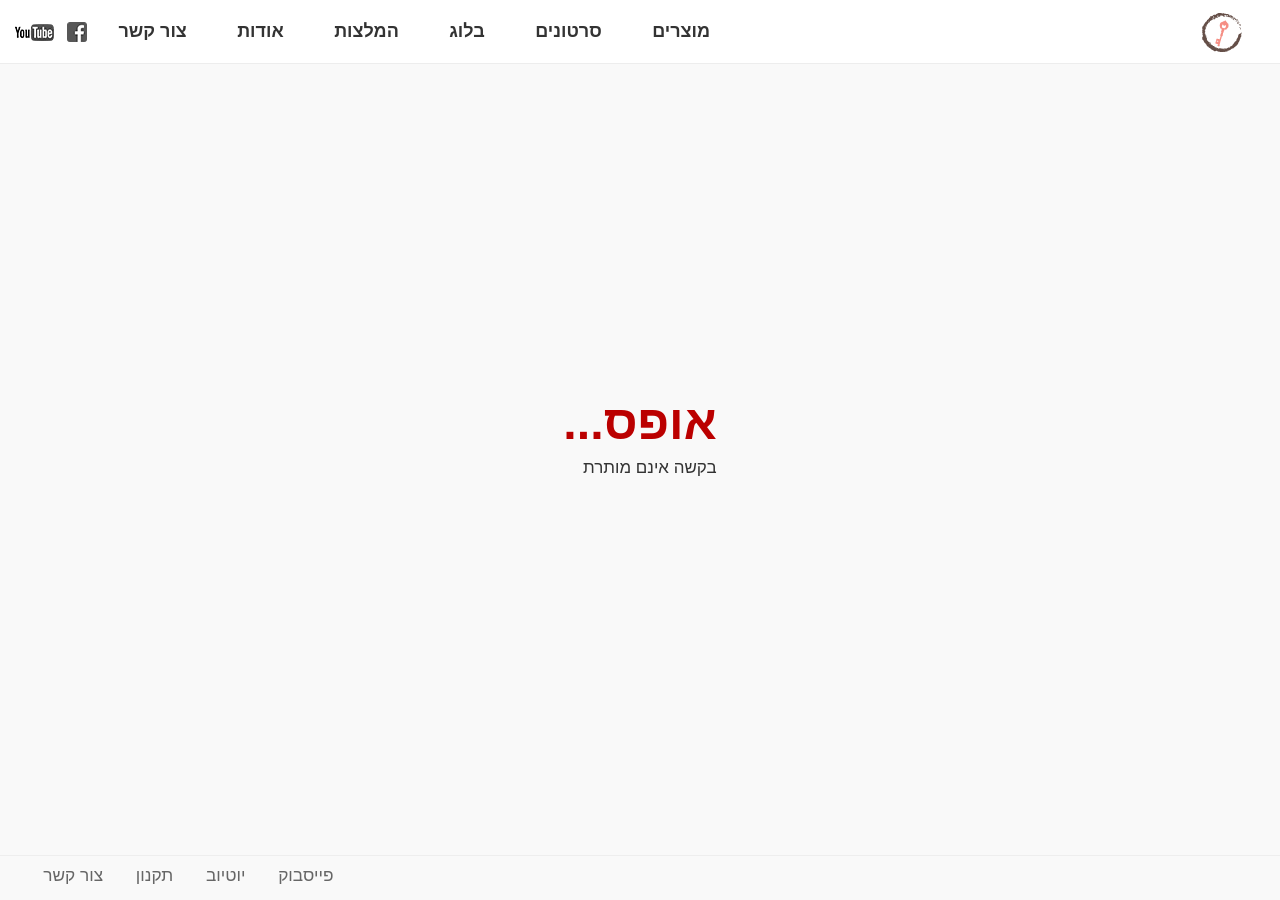
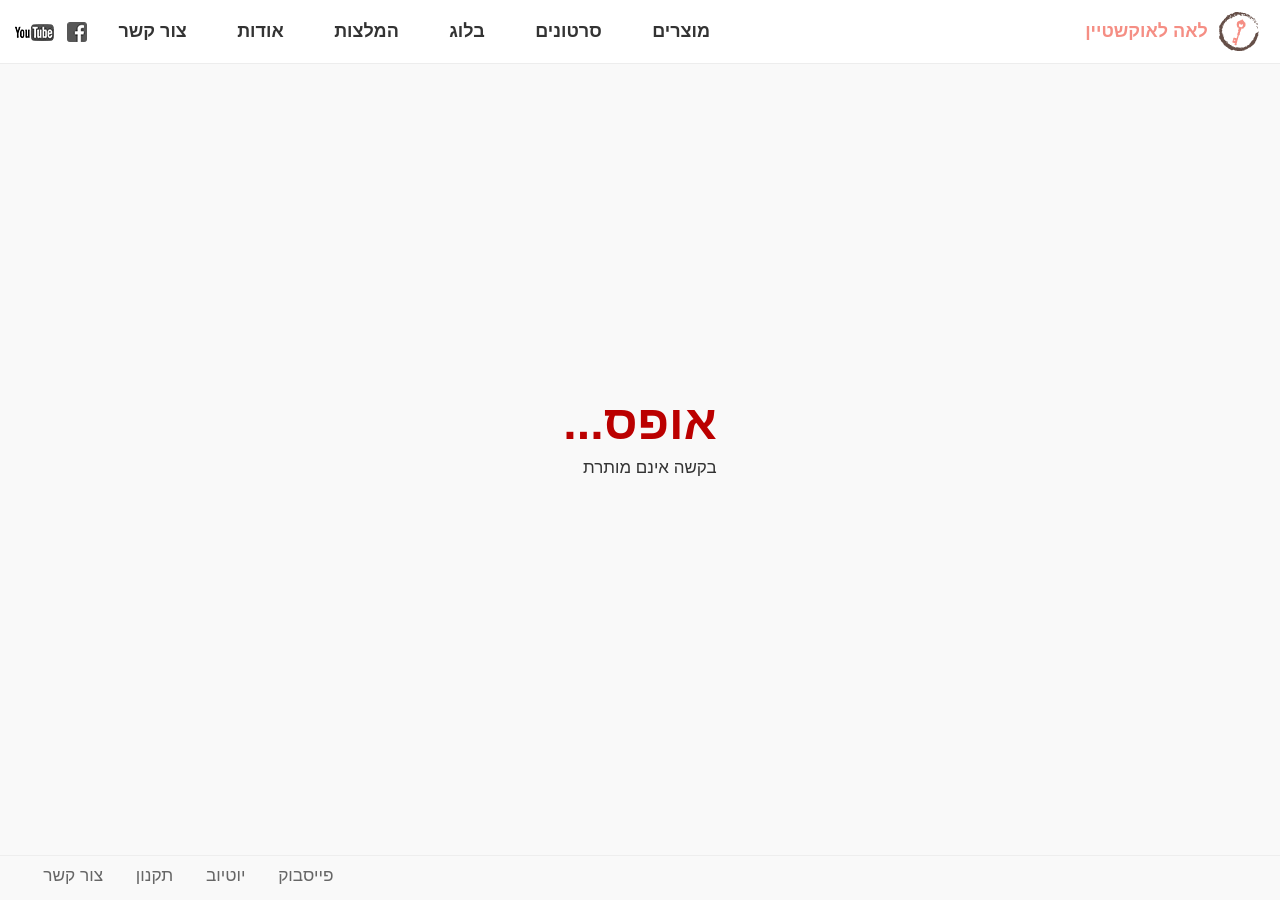
Before and after one commit to laukstein/lea.laukstein.com, a Jekyll site: the page built from 422.md, in a window 1280 px wide. Built offline with Jekyll 4.4.1, drawn with Linux system fonts in a browser that asks for light colours.

Commit message:
Full name next to logo

```diff
--- a/_includes/style.css
+++ b/_includes/style.css
@@ -217,9 +217,10 @@ nav .active:after {
     width: 20px;
     background-position: -40px 0;
 }
-.logo {
-    padding: 0 1.4em .4em;
+a.logo {
     float: right;
+    color: #f58e84;
+    text-decoration: none;
 }
 .logo:hover,
 .logo:active {
@@ -227,7 +228,12 @@ nav .active:after {
             filter: grayscale(70%);
 }
 .logo img {
-    margin-top: .5em;
+    margin: .45em;
+    vertical-align: middle;
+}
+.logo div {
+    display: inline-block;
+    vertical-align: middle;
 }
 main {
     display: block;
--- a/_layouts/default.html
+++ b/_layouts/default.html
@@ -13,7 +13,9 @@ exceptFromNav:
 <header dir=ltr>
     <div class=wrapper>
         <label class=bar for=bar hidden><span></span></label>
-        <a class="logo{% if page.url == "/" %} active{% endif %}" href="/"><img src={{ site.assets }}logo.png width=47 height=47 alt="{{ site.title }}"></a>
+        <a class="logo{% if page.url == "/" %} active{% endif %}" href="/" dir=rtl>
+            <img src={{ site.assets }}logo.png width=47 height=47 alt="{{ site.title }}"><div>לאה לאוקשטיין</div>
+        </a>
         <nav class=nav-container dir=rtl>
         {% assign pages = site.pages | sort: "order" %}{%
         for nav in pages %}{%
```
